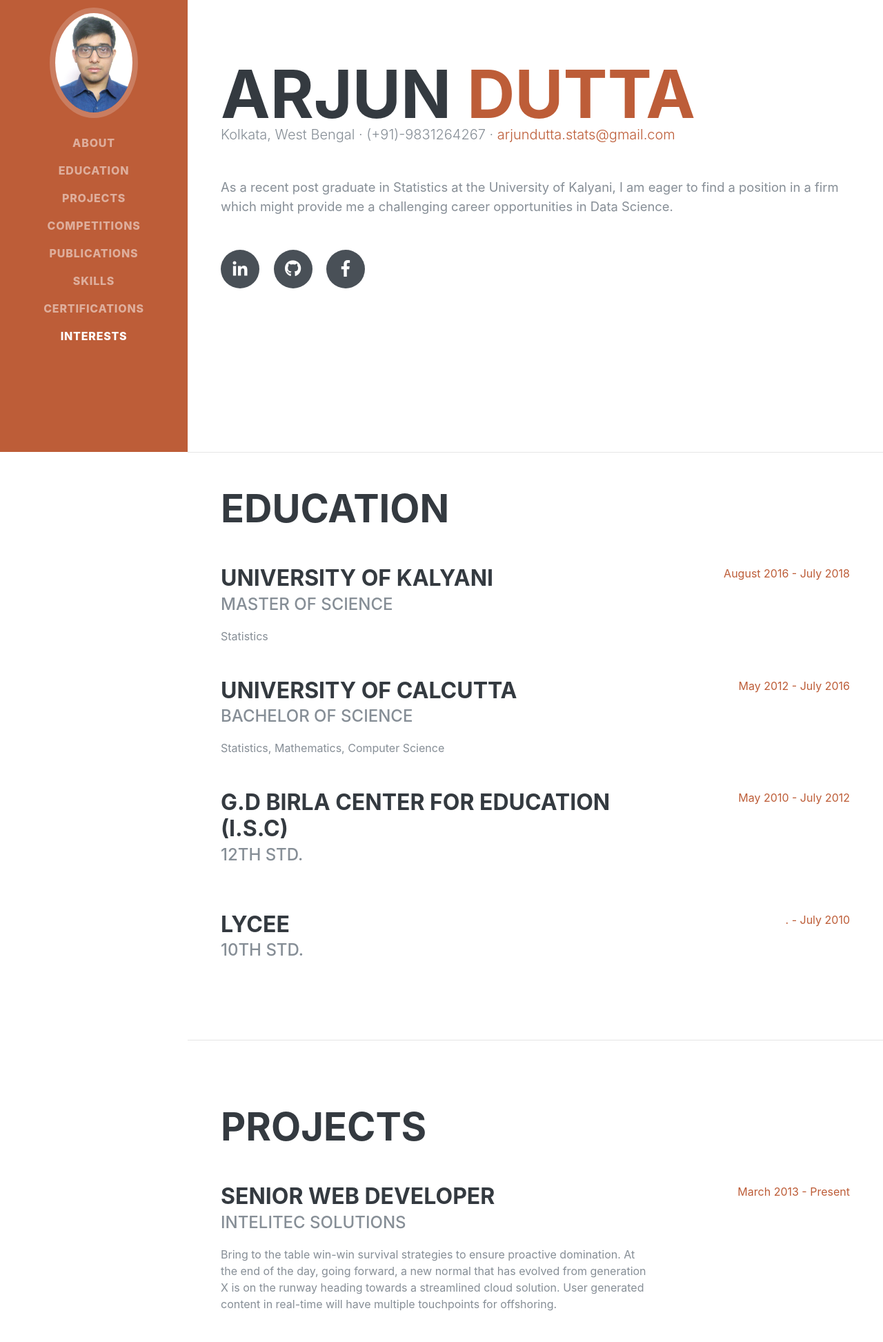
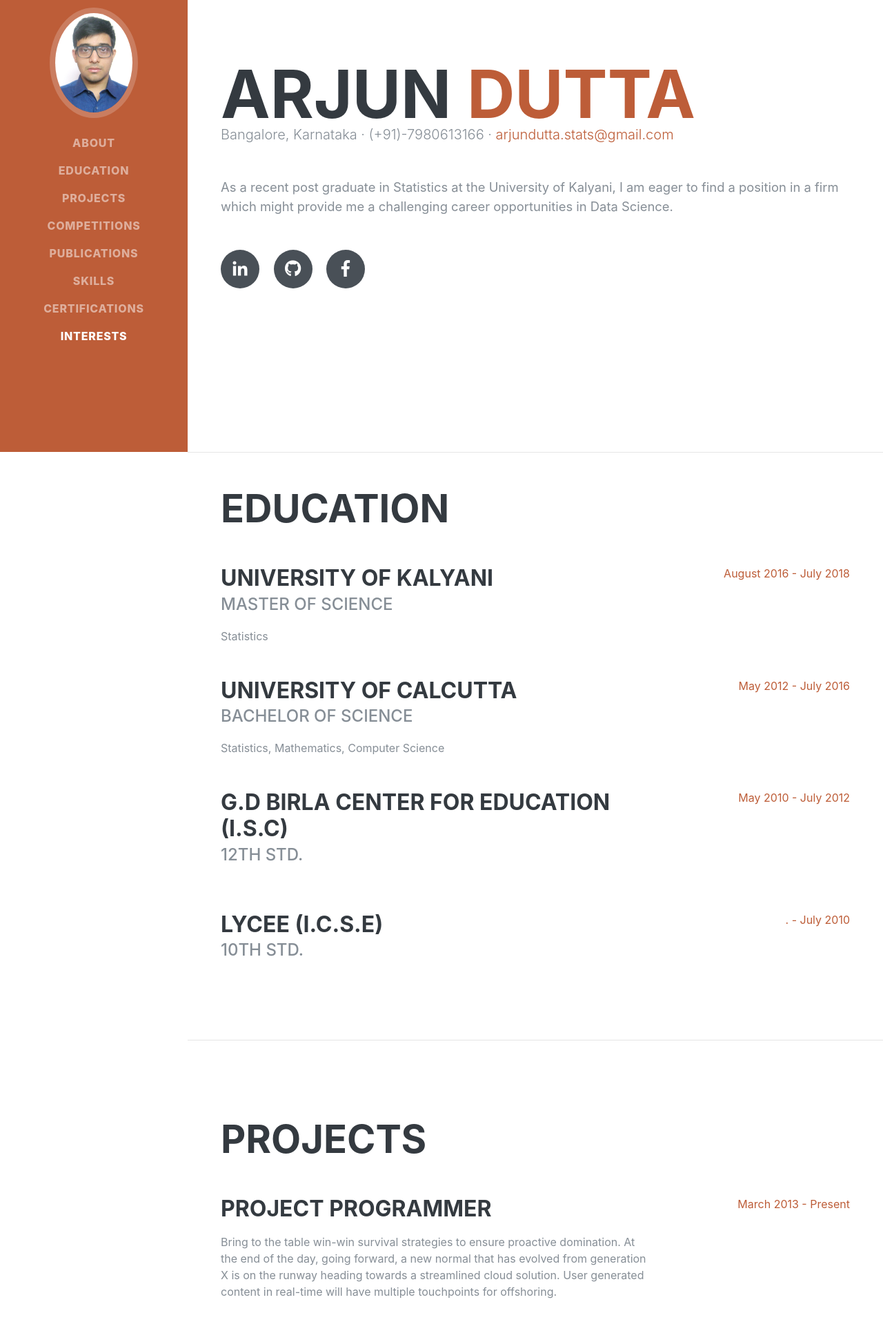
Before and after one commit to DuttaArjun/DuttaArjun.github.io, a plain HTML site: page index.html in a window 1280 px wide. Shown: the part 145-2090 px from the top of the page at 69% size. Drawn offline with Linux system fonts and the light colour scheme; a web font is replaced by a local one.

Commit message:
Version 5

```diff
--- a/index.html
+++ b/index.html
@@ -72,7 +72,7 @@
           <h1 class="mb-0">Arjun
             <span class="text-primary">Dutta</span>
           </h1>
-          <div class="lead mb-5">Kolkata, West Bengal · (+91)-9831264267 ·
+          <div class="lead mb-5">Bangalore, Karnataka · (+91)-7980613166 ·
             <a href="mailto:arjundutta.stats@gmail.com">arjundutta.stats@gmail.com</a>
           </div>
           <p class="lead mb-5">As a recent post graduate in Statistics at the University of Kalyani, I am eager to find a position in a firm which might provide me a challenging career opportunities in Data Science.</p>
@@ -130,7 +130,7 @@
 
           <div class="resume-item d-flex flex-column flex-md-row mb-5">
             <div class="resume-content mr-auto">
-              <h3 class="mb-0">Lycee</h3>
+              <h3 class="mb-0">Lycee (I.C.S.E)</h3>
               <div class="subheading mb-3">10th STD.</div>
             </div>
             <div class="resume-date text-md-right">
@@ -150,8 +150,8 @@
 
           <div class="resume-item d-flex flex-column flex-md-row mb-5">
             <div class="resume-content mr-auto">
-              <h3 class="mb-0">Senior Web Developer</h3>
-              <div class="subheading mb-3">Intelitec Solutions</div>
+              <h3 class="mb-0">Project Programmer</h3>
+              <div class="subheading mb-3"></div>
               <p>Bring to the table win-win survival strategies to ensure proactive domination. At the end of the day, going forward, a new normal that has evolved from generation X is on the runway heading towards a streamlined cloud solution. User generated content in real-time will have multiple touchpoints for offshoring.</p>
             </div>
             <div class="resume-date text-md-right">
@@ -320,8 +320,8 @@
       <section class="resume-section p-3 p-lg-5 d-flex flex-column" id="interests">
         <div class="my-auto">
           <h2 class="mb-5">Interests</h2>
-          <p>Apart from being a Statistician, I enjoy most of my time being outdoors. In the winter, I am an avid skier and novice ice climber. During the warmer months here in Colorado, I enjoy mountain biking, free climbing, and kayaking.</p>
-          <p class="mb-0">When forced indoors, I follow a number of sci-fi genre movies and playing games. I am an aspiring Data Scientist, and I spend a large amount of my free time exploring the latest technology advancements in the fields of Data Science.</p>
+          <p>Apart from being a Statistician, I enjoy most of my time being outdoors. When forced indoors, I follow a number of sci-fi genre movies and playing games.</p>
+          <p class="mb-0">I am an aspiring Data Scientist, and I spend a large amount of my free time exploring the latest technology advancements in the fields of Data Science and I am very much interested in working in Machine Learning Algorithms.</p>
         </div>
       </section>
 
```
